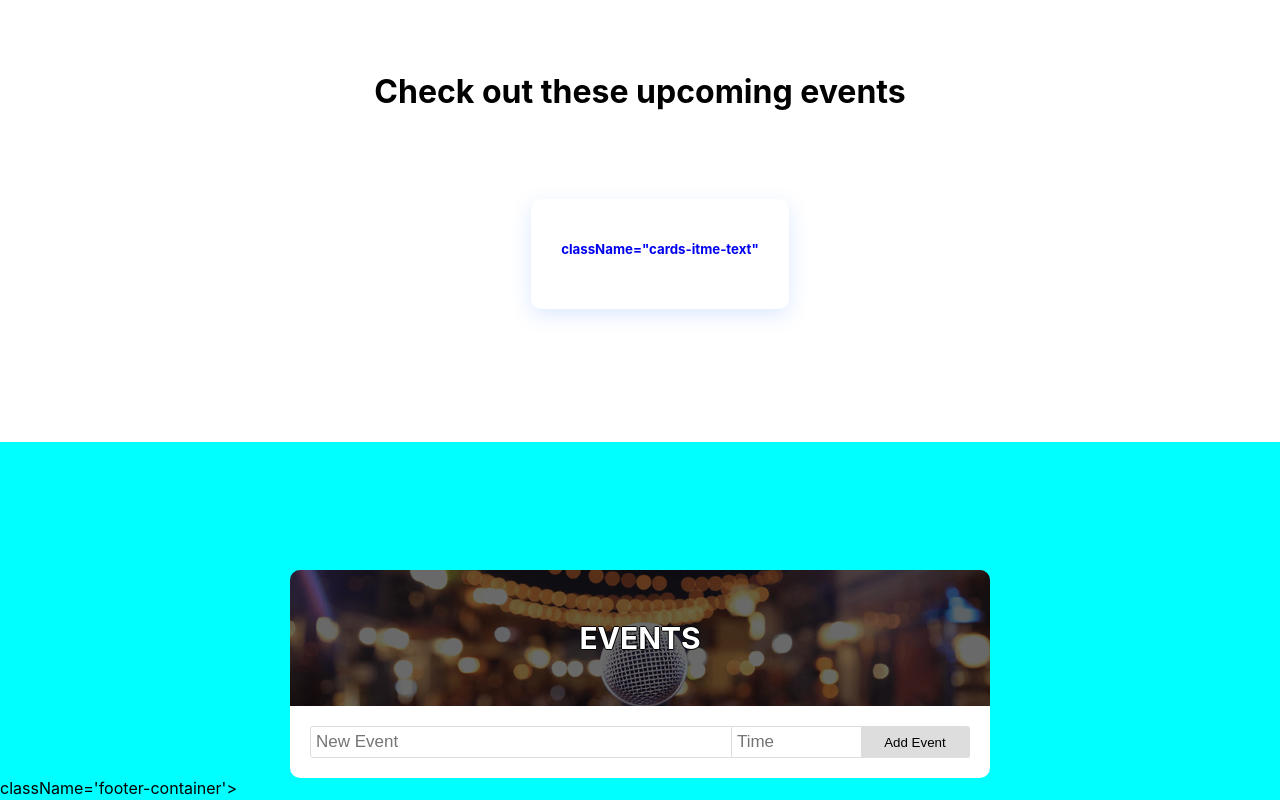
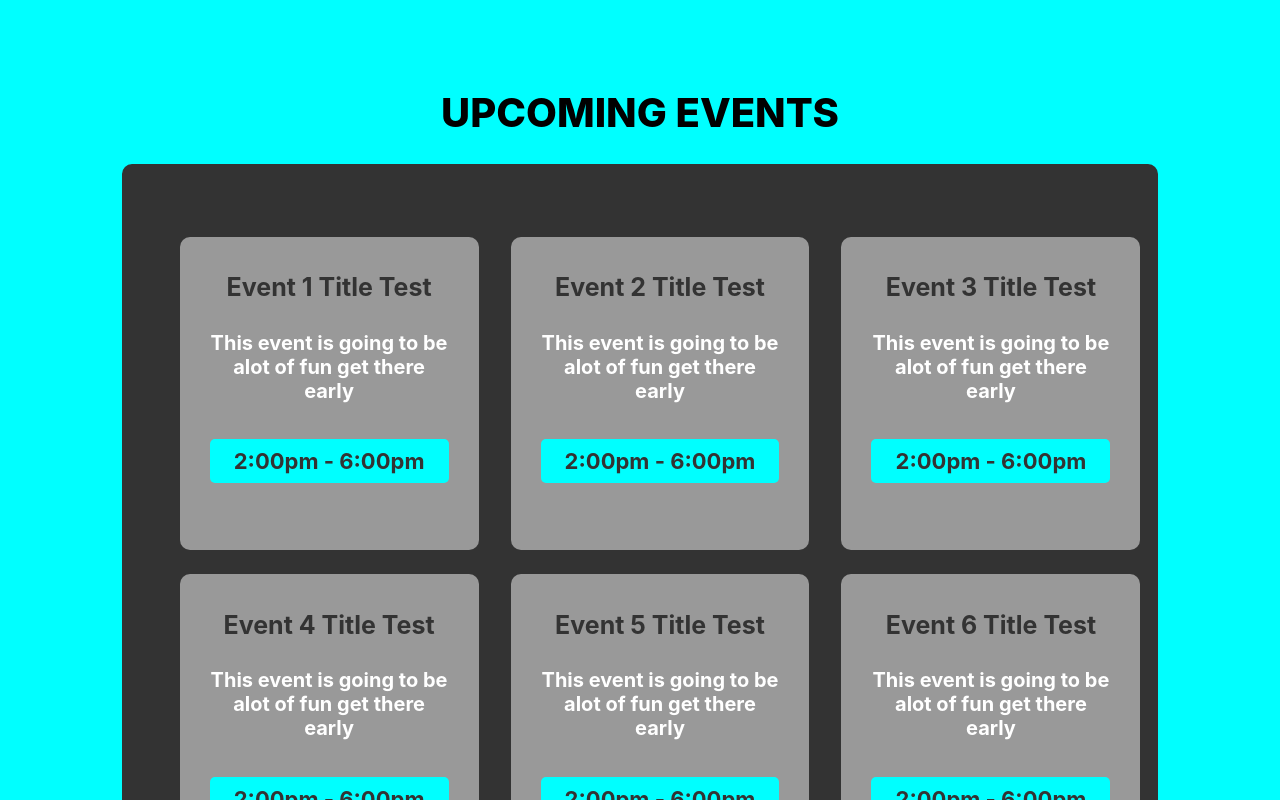
Before and after one commit to JakMcCarthy/EventsPage, a React (Create React App) app in the folder client/: page / in a window 1280 px wide. Shown: the part 460-1260 px from the top of the page. Built offline with nearby package versions, Linux system fonts and the light colour scheme.

Commit message:
finished the cards for the events on the home page, created 6 cards for the events and set up the layout - also adjust the navbar css for the active link and the font size

```diff
--- a/client/src/App.js
+++ b/client/src/App.js
@@ -21,7 +21,7 @@ function App() {
                 <Routes>
                     <Route path='/' element={<Home />} />
                     <Route path='/tickets' element={<Tickets />} />
-                    <Route path='/event' element={<Event />} />
+                    {/* <Route path='/event' element={<Event />} /> */}
                     <Route path='/login' element={<Login />} />
                     <Route path='/signup' element={<Signup />} />
                 </Routes>
--- a/client/src/components/Cards/CardItem.js
+++ b/client/src/components/Cards/CardItem.js
@@ -3,15 +3,16 @@ import { Link } from 'react-router-dom'
 
 function CardItem(props) {
     return (
-      <>
+
         <li className="cards-item">
-            <Link className="cards-item-link" to={props.path}>
+            {/* <Link className="cards-item-link" to={props.path}>     */}
             <div className="cards-item-info">
-                <h5> className="cards-itme-text"</h5>
+                <h2 className="card-item-title">{props.title}</h2>
+                <h5 className="cards-item-text">{props.text}</h5>
+                <h5 className="cards-item-time">{props.time}</h5>
             </div>
-            </Link>
+            {/* </Link> */}
         </li>
-      </>
     )
 }
 
--- a/client/src/components/Cards/Cards.js
+++ b/client/src/components/Cards/Cards.js
@@ -2,14 +2,48 @@ import React from 'react'
 import CardItem from '../Cards/CardItem';
 import '../Cards/cards.css';
 
-function Cards(){
+function Cards() {
   return (
     <div className='cards'>
-            <h1> Check out these upcoming events </h1>
+      <h1> UPCOMING EVENTS </h1>
       <div className="cards-container">
         <div className="cards-wrapper">
           <ul className="cards-items">
-                    <CardItem />
+          <CardItem
+              title='Event 1 Title Test'
+              text='This event is going to be alot of fun get there early'
+              time='2:00pm - 6:00pm'
+            />
+             <CardItem
+              title='Event 2 Title Test'
+              text='This event is going to be alot of fun get there early'
+              time='2:00pm - 6:00pm'
+            />
+            <CardItem
+              title='Event 3 Title Test'
+              text='This event is going to be alot of fun get there early'
+              time='2:00pm - 6:00pm'
+            />
+
+          </ul>
+
+          <ul className="cards-items">
+          <CardItem
+              title='Event 4 Title Test'
+              text='This event is going to be alot of fun get there early'
+              time='2:00pm - 6:00pm'
+            />
+             <CardItem
+              title='Event 5 Title Test'
+              text='This event is going to be alot of fun get there early'
+              time='2:00pm - 6:00pm'
+            />
+            <CardItem
+              title='Event 6 Title Test'
+              text='This event is going to be alot of fun get there early'
+              time='2:00pm - 6:00pm'
+            />
+
           </ul>
         </div>
       </div>
--- a/client/src/components/Cards/cards.css
+++ b/client/src/components/Cards/cards.css
@@ -1,28 +1,36 @@
 .cards {
     padding: 4rem;
-    background: #fff;
+    background: #00ffff
   }
 
   h1 {
     text-align: center;
+    font-size: 40px;
+    font-weight: 800;
   }
 
   .cards-container {
     display: flex;
     flex-flow: column;
     align-items: center;
-    max-width: 1120px;
+    max-width: auto;
     width: 90%;
     margin: 0 auto;
+    border: 2px solid #333333;
+    background-color:#333333;
+    border-radius: 10px;
   }
 
   .cards-wrapper {
     position: relative;
-    margin: 50px 0 45px;
+
+    margin: 55px 0  45px;
+
   }
 
   .cards-items {
     margin-bottom: 24px;
+
   }
 
   .cards-item {
@@ -30,74 +38,41 @@
     flex: 1;
     margin: 0 1rem;
     border-radius: 10px;
+    background-color: rgb(153, 153, 153);
+
   }
 
-  .cards-item-link {
-    display: flex;
-    flex-flow: column;
-    width: 100%;
-    box-shadow: 0 6px 20px rgba(56, 125, 255, 0.17);
-    -webkit-filter: drop-shadow(0 6px 20px rgba(56, 125, 255, 0.017));
-    filter: drop-shadow(0 6px 20px rgba(56, 125, 255, 0.017));
-    border-radius: 10px;
-    overflow: hidden;
-    text-decoration: none;
+  .card-item-title {
+    color: #333;
+    font-size: 25px;
+    line-height: 20px;
+    text-align: center;
+
   }
 
-  .cards-item-pic-wrap {
-    position: relative;
-    width: 100%;
-    padding-top: 67%;
-    overflow: hidden;
+  .cards-item-time {
+    color: #333;
+    background-color: #00ffff;
+    border-radius: 5px;
+    padding: 12px;
+    font-size: 22px;
+    line-height: 20px;
+    text-align:center;
+
   }
 
-  .fade-img {
-    animation-name: fade-img;
-    animation-duration: 2s;
+  .cards-item-text {
+    color: #fff;
+    font-size: 20px;
+    line-height: 24px;
+    text-align:center;
   }
 
-  .cards-item-pic-wrap::after {
-    content: attr(data-category);
-    position: absolute;
-    bottom: 0;
-    margin-left: 10px;
-    padding: 6px 8px;
-    max-width: calc((100%) - 60px);
-    font-size: 12px;
-    font-weight: 700;
-    color: #fff;
-    background-color: #1f98f4;
-    box-sizing: border-box;
-  }
-
-  .cards-item-img {
-    position: absolute;
-    top: 0;
-    right: 0;
-    bottom: 0;
-    left: 0;
-    display: block;
-    width: 100%;
-    max-width: 100%;
-    height: 100%;
-    max-height: 100%;
-    object-fit: cover;
-    transition: all 0.2s linear;
-  }
-
-  .cards-item-img:hover {
-    transform: scale(1.1);
-  }
 
   .cards-item-info {
     padding: 20px 30px 30px;
   }
 
-  .cards-item-text {
-    color: #252e48;
-    font-size: 18px;
-    line-height: 24px;
-  }
 
   @media only screen and (min-width: 1200px) {
     .content-blog-container {
--- a/client/src/components/Header/Navbar.js
+++ b/client/src/components/Header/Navbar.js
@@ -4,7 +4,7 @@ import { Link, useMatch, useResolvedPath  } from "react-router-dom"
 
 export default function Navbar() {
     return <nav className="nav">
-        <Link to="/" className="site-title">AroundTown</Link>
+        <Link to="/" className="site-title" id="site-title">AroundTown</Link>
         <ul>
 
                <CustomLink to="/events">Events</CustomLink>
--- a/client/src/components/Header/navbar.css
+++ b/client/src/components/Header/navbar.css
@@ -22,6 +22,11 @@
     font-size: 2rem;
  }
 
+#site-title{
+   font-size: 2.5rem;
+}
+
+
  .nav ul {
     padding: 0;
     margin: 0;
@@ -38,10 +43,11 @@
     display: flex;
     align-items: center;
     padding: .25rem;
+    font-size: 1.5rem;
  }
 
  .nav li.active {
-    background-color: rgb(80, 12, 107) ;
+    background-color: #575757;
  }
 
  .nav li.hover {
```
Lines whose indentation alone changed are shown as unchanged.
